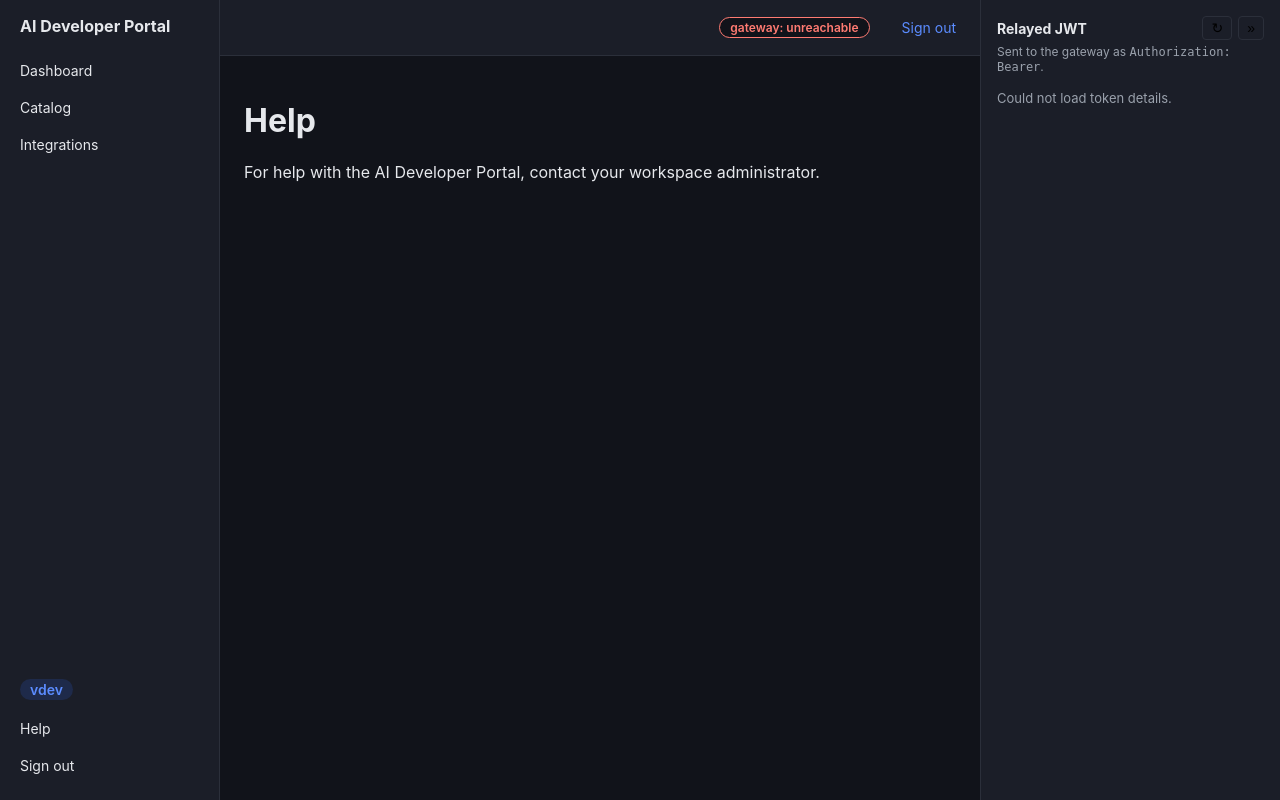
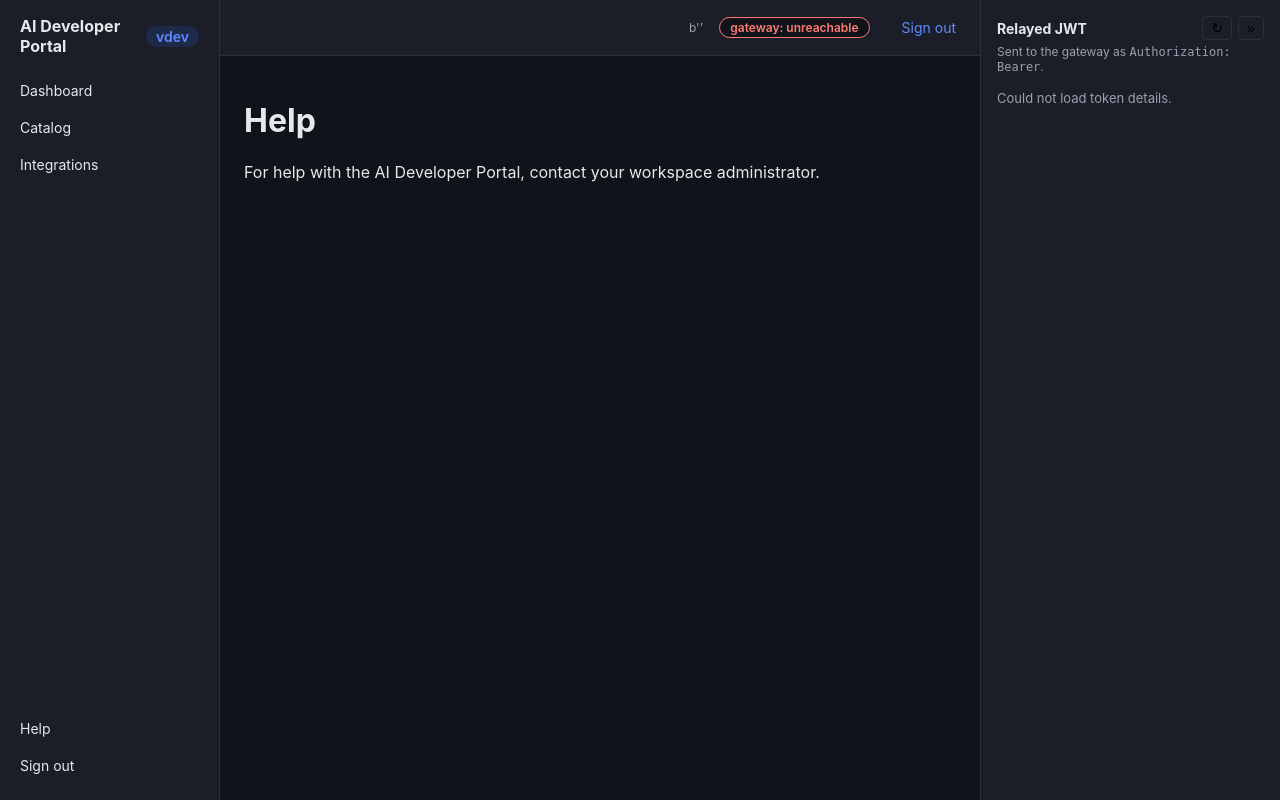
Before and after one commit to epartington/aigw-mgt-example-app, a FastAPI app: template app/templates/help.html in a window 1280 px wide. Run offline with FastAPI, Linux system fonts and the light colour scheme; the template is opened without the code that fills it, so the values that code supplies are empty; parts of the project's set-up code (start-up, migrations or seed data) failed here and were passed over.

Commit message:
Move version pill to the sidenav brand row, show gateway domain in topbar
Version now sits next to "AI Developer Portal" (visible on every
authenticated page via base.html) instead of the sidenav bottom.
The topbar's health pill now has the gateway domain it's actually
checking (gateway_dataplane_url's host:port) immediately to its left,
since a bare "healthy" pill gave no indication of which gateway.

```diff
--- a/app/main.py
+++ b/app/main.py
@@ -1,6 +1,7 @@
 from dataclasses import asdict
 from importlib.metadata import PackageNotFoundError
 from importlib.metadata import version as _package_version
+from urllib.parse import urlparse
 
 import httpx
 from fastapi import Depends, FastAPI, HTTPException, Request
@@ -46,6 +47,10 @@ try:
     templates.env.globals["app_version"] = _package_version("aigw-mgt-example-app")
 except PackageNotFoundError:
     templates.env.globals["app_version"] = "dev"
+# host:port only (no scheme/path) — shown next to the topbar's health pill so it's
+# clear which gateway that pill is actually checking (gateway_health always hits
+# this exact host, see app/gateway.py).
+templates.env.globals["gateway_domain"] = urlparse(settings.gateway_dataplane_url).netloc
 
 
 @app.exception_handler(RedirectToLogin)
--- a/app/static/css/styles.css
+++ b/app/static/css/styles.css
@@ -53,6 +53,10 @@ body {
   padding: 0 20px 16px;
   font-size: 16px;
   font-weight: 700;
+  display: flex;
+  align-items: center;
+  justify-content: space-between;
+  gap: 8px;
 }
 
 .sidenav-item {
@@ -71,10 +75,6 @@ body {
   color: var(--accent);
   font-weight: 600;
   border-right: 3px solid var(--accent);
-}
-
-.sidenav-version {
-  padding: 4px 20px 10px;
 }
 
 .sidenav-version-pill {
@@ -104,6 +104,11 @@ body {
   justify-content: flex-end;
   gap: 16px;
   padding: 0 24px;
+}
+
+.topbar-gateway-domain {
+  font-size: 12px;
+  color: var(--muted);
 }
 
 .topbar-user {
--- a/app/templates/base.html
+++ b/app/templates/base.html
@@ -10,13 +10,15 @@
   <div class="layout">
     <nav class="sidenav">
       <div class="sidenav-top">
-        <div class="sidenav-brand">AI Developer Portal</div>
+        <div class="sidenav-brand">
+          <span>AI Developer Portal</span>
+          <span class="sidenav-version-pill">v{{ app_version }}</span>
+        </div>
         <a class="sidenav-item {{ 'active' if active_nav == 'dashboard' }}" href="/dashboard">Dashboard</a>
         <a class="sidenav-item {{ 'active' if active_nav == 'catalog' }}" href="/catalog">Catalog</a>
         <a class="sidenav-item {{ 'active' if active_nav == 'integrations' }}" href="/integrations">Integrations</a>
       </div>
       <div class="sidenav-bottom">
-        <div class="sidenav-version"><span class="sidenav-version-pill">v{{ app_version }}</span></div>
         <a class="sidenav-item {{ 'active' if active_nav == 'help' }}" href="/help">Help</a>
         {% if auth_mode != 'header' %}
         <a class="sidenav-item" href="/signout">Sign out</a>
@@ -26,6 +28,7 @@
 
     <div class="main">
       <header class="topbar">
+        <span class="topbar-gateway-domain">{{ gateway_domain }}</span>
         <span class="status-pill status-pill-neutral" id="gateway-health-pill">gateway: checking&hellip;</span>
         <span class="topbar-user">{{ username }}</span>
         {% if auth_mode != 'header' %}
--- a/pyproject.toml
+++ b/pyproject.toml
@@ -1,6 +1,6 @@
 [project]
 name = "aigw-mgt-example-app"
-version = "0.5.0"
+version = "0.5.1"
 description = "Demo portal for the Portkey / Prisma AIRS AI Gateway management and reporting APIs"
 requires-python = ">=3.11"
 dependencies = [
```
Also changed, not shown: CLAUDE.md (+10 -1 lines).
